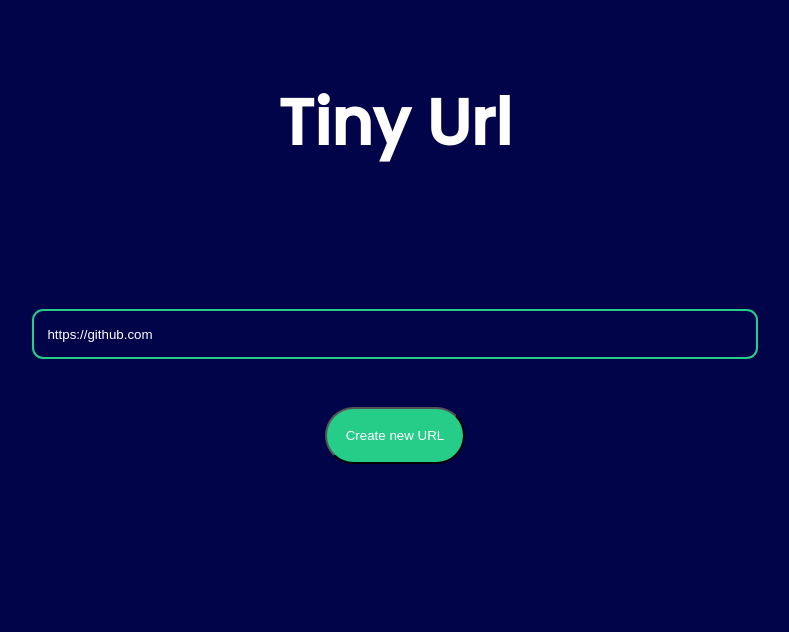
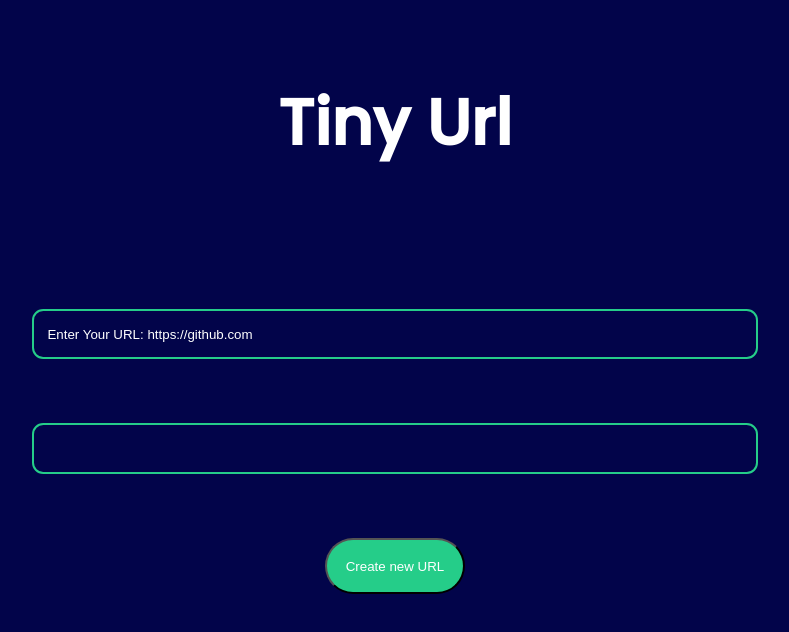
Before and after one commit to tansionline/tiny-url, a React (Vite) app: page / in a window 1280 px wide. Shown: the top 632 px of the page, without its empty margins (245-1034 px from the left). Built offline with nearby package versions, Linux system fonts and the light colour scheme; the HTML template or start-up script is replaced by a standard one.

Commit message:
Copy input and logic added :zap:

```diff
--- a/src/App.tsx
+++ b/src/App.tsx
@@ -1,34 +1,31 @@
 import React from 'react'
+import axios from 'axios'
 import './style/App.css'
 import data from './data/page.json'
-import axios from 'axios'
-import 'cors'
 
-class App extends React.Component<{}, { value: string }>  {
+class App extends React.Component<{}, { value: string, url: string }>  {
   constructor(props: any) {
-    super(props);
-    this.state = { value: '' };
+    super(props)
+    this.state = { value: '', url: '' }
 
-    this.handleChange = this.handleChange.bind(this);
-    this.handleSubmit = this.handleSubmit.bind(this);
+    this.handleChange = this.handleChange.bind(this)
+    this.handleSubmit = this.handleSubmit.bind(this)
   }
 
   handleChange(event: any) {
-    this.setState({ value: event.target.value });
+    this.setState({ value: event.target.value })
   }
 
   handleSubmit(event: any) {
-
-    console.log(this.state.value)
-
     axios.get(`https://api.1pt.co/addURL?long=${this.state.value}`,)
       .then((response: any) => {
-        console.log(`https://1pt.co/${response.data.short}`);
+        this.setState({ url: `https://1pt.co/${response.data.short}` })
+        console.log(this.state.url)
       })
       .catch(function (error: any) {
-        console.log(error);
+        console.log(error)
       });
-    event.preventDefault();
+    event.preventDefault()
   }
 
   render() {
@@ -41,6 +38,9 @@ class App extends React.Component<{}, { value: string }>  {
           <div className="input">
             <input type="text" value={this.state.value} onChange={this.handleChange} placeholder={data.placeholder} />
           </div>
+          <div className="input">
+            <input type="text" value={this.state.url} onClick={() => { navigator.clipboard.writeText(this.state.url); alert('Copied') }} />
+          </div>
           <div className="button">
             <button type="submit">{data.button}</button>
           </div>
--- a/src/data/page.json
+++ b/src/data/page.json
@@ -1,6 +1,5 @@
 {
     "header": "Tiny Url",
-    "form": "Enter Your URL:",
-    "placeholder": "https://github.com",
+    "placeholder": "Enter Your URL: https://github.com",
     "button": "Create new URL"
 }
--- a/src/style/App.css
+++ b/src/style/App.css
@@ -40,12 +40,12 @@ button:hover {
   display: flex;
   align-items: center;
   justify-content: center;
-  margin-top: 2em;
+  margin: 2em 0 6em 0;
 }
 
 .input {
   display: flex;
-  margin-top: 6em;
+  margin-bottom: 4em;
   align-items: center;
   justify-content: center;
 }
```
